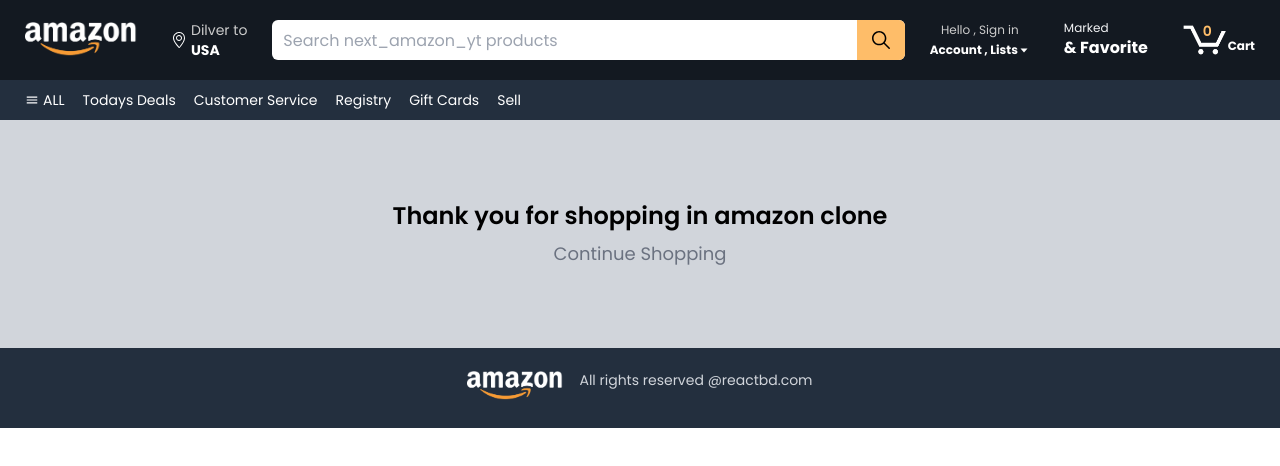
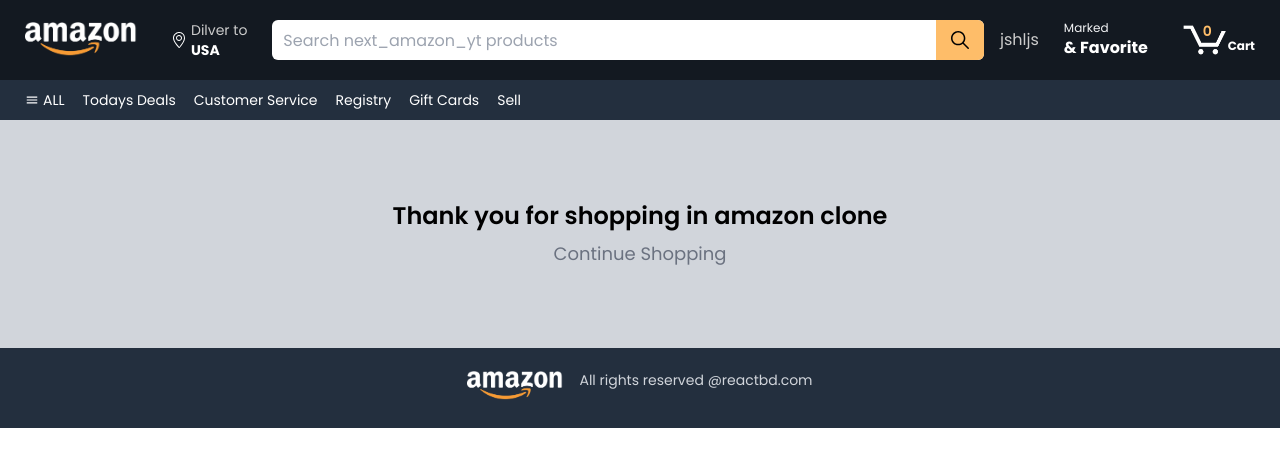
Before and after one commit to Moustafa-Elsayed/amazon-clone-website, a Next.js app: page /success in a window 1280 px wide. Shown: the top 466 px of the page. Built offline with nearby package versions, Linux system fonts and the light colour scheme; no server answers.

Commit message:
fixed issue

```diff
--- a/src/components/header/Header.tsx
+++ b/src/components/header/Header.tsx
@@ -15,7 +15,7 @@ import { addUser } from "@/store/nextSlice";
 import { UserButton, useUser } from "@clerk/nextjs";
 
 const Header = () => {
-  const { user } = useUser();
+  // const { user } = useUser();
   const [allData, setAllData] = useState([]);
   const { productData, favoriteData, userInfo, allProducts } = useSelector(
     (state: stateProps) => state.next
@@ -59,12 +59,11 @@ const Header = () => {
           </span>
         </div>
         {/* sign in */}
-        {user ? (
-          <UserButton afterSignOutUrl="/" />
+        {productData ? (
+          // <UserButton afterSignOutUrl="/" />
+          <h1>jshljs</h1>
         ) : (
-          <div
-            className=" text-xs flex-col px-2 border border-transparent hover:border-white  items-center justify-center h-[70%] duration-300 cursor-pointer flex gap-1"
-          >
+          <div className=" text-xs flex-col px-2 border border-transparent hover:border-white  items-center justify-center h-[70%] duration-300 cursor-pointer flex gap-1">
             <p>Hello , Sign in</p>
             <p className="flex justify-between items-center font-bold  text-white">
               Account , Lists
```
